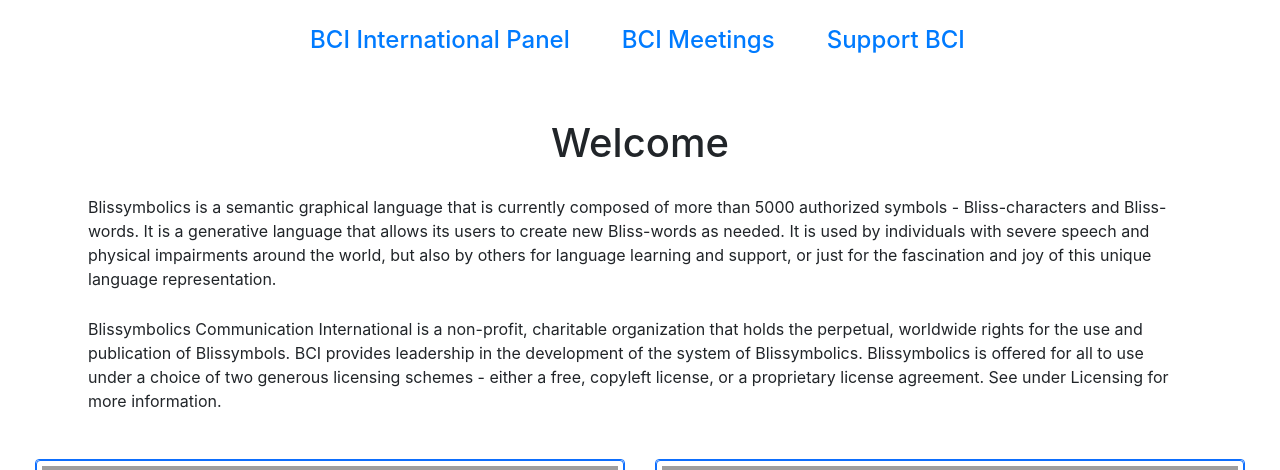
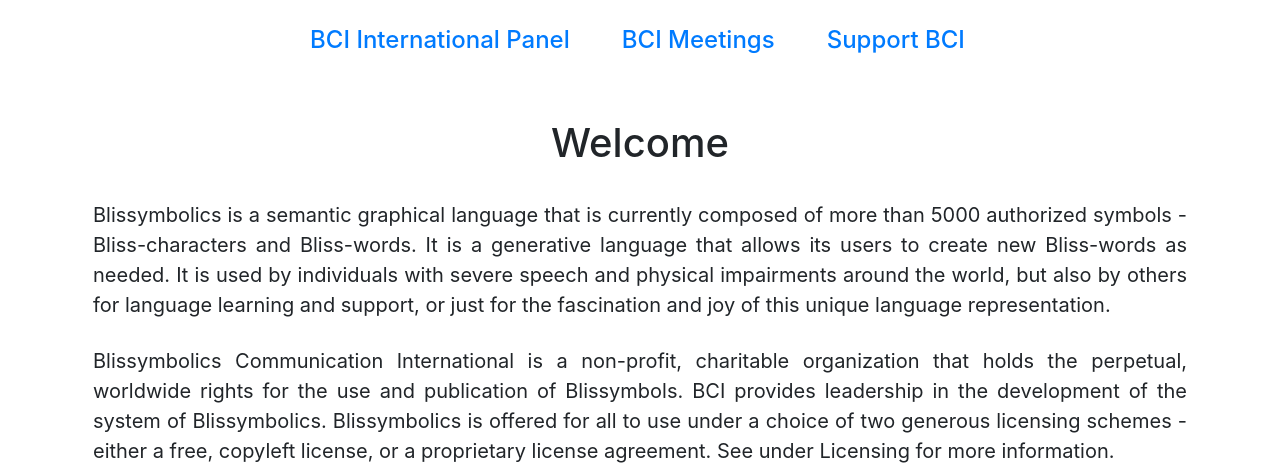
Before and after one commit to BlissBCI/BCI, a PHP site: page / in a window 1280 px wide. Shown: the part 1790-2260 px from the top of the page. Run offline with PHP 8.4, Linux system fonts and the light colour scheme; grey boxes are pictures that could not be loaded.

Commit message:
Updated article text html and css

```diff
--- a/index.html
+++ b/index.html
@@ -229,8 +229,10 @@
         <h1 class = "text-center mt-2">Welcome</h1>
       </div>
       <div>
+        <div class = "articletext">
         <p class="fs-2 ml-5 mr-5">Blissymbolics is a semantic graphical language that is currently composed of more than 5000 authorized symbols - Bliss-characters and Bliss-words. It is a generative language that allows its users to create new Bliss-words as needed. It is used by individuals with severe speech and physical impairments around the world, but also by others for language learning and support, or just for the fascination and joy of this unique language representation.</p>
         <p class="fs-2 ml-5 mr-5">Blissymbolics Communication International is a non-profit, charitable organization that holds the perpetual, worldwide rights for the use and publication of Blissymbols. BCI provides leadership in the development of the system of Blissymbolics. Blissymbolics is offered for all to use under a choice of two generous licensing schemes - either a free, copyleft license, or a proprietary license agreement. See under Licensing for more information.</p>
+        </div>
       </div>
     </div>
     <!-- End Welcome -->
--- a/style.css
+++ b/style.css
@@ -34,6 +34,11 @@
     /*height: 100px; padding:50px;*/
     padding: 0px;
     border: 1px solid #0d6efd;
+}
+
+.articletext {
+    font-size: 20px;
+    text-align: justify;
 }
 
 /* Carousel */
```
